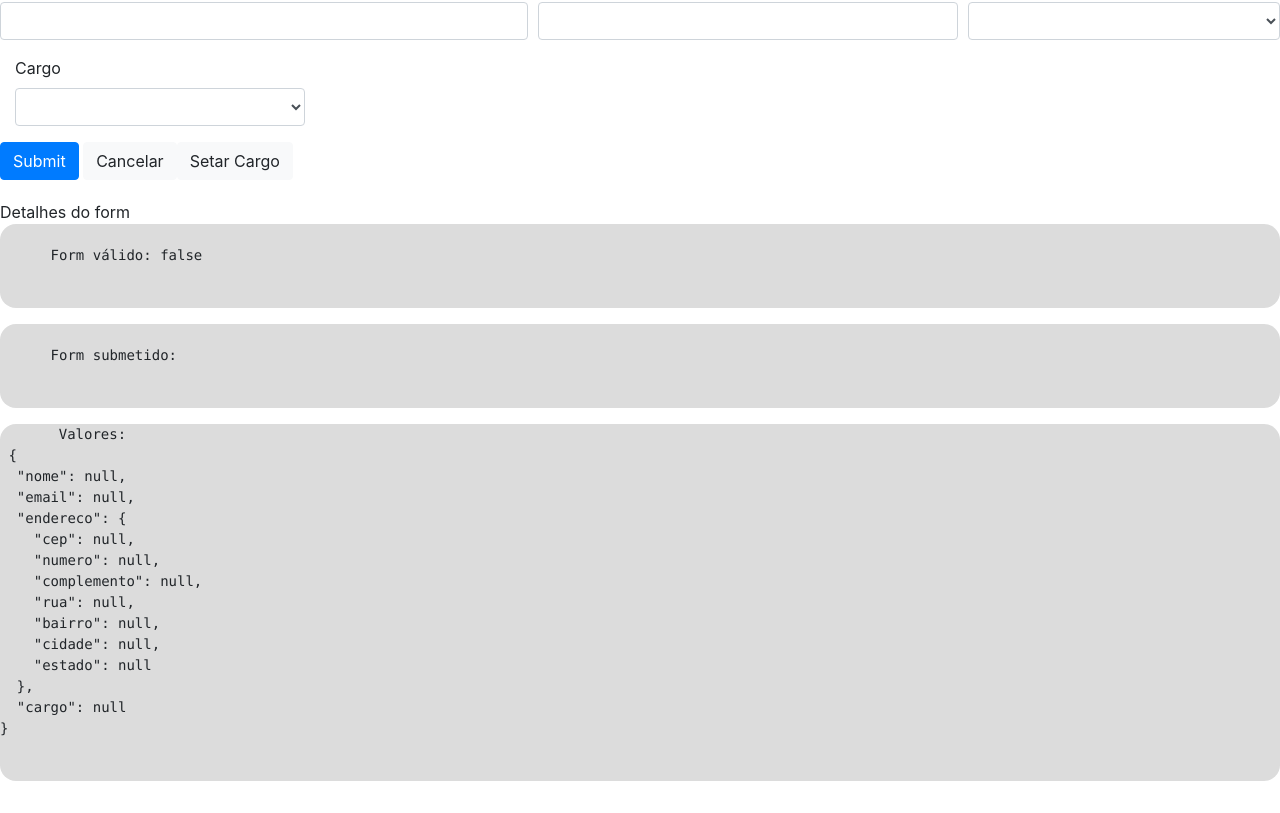
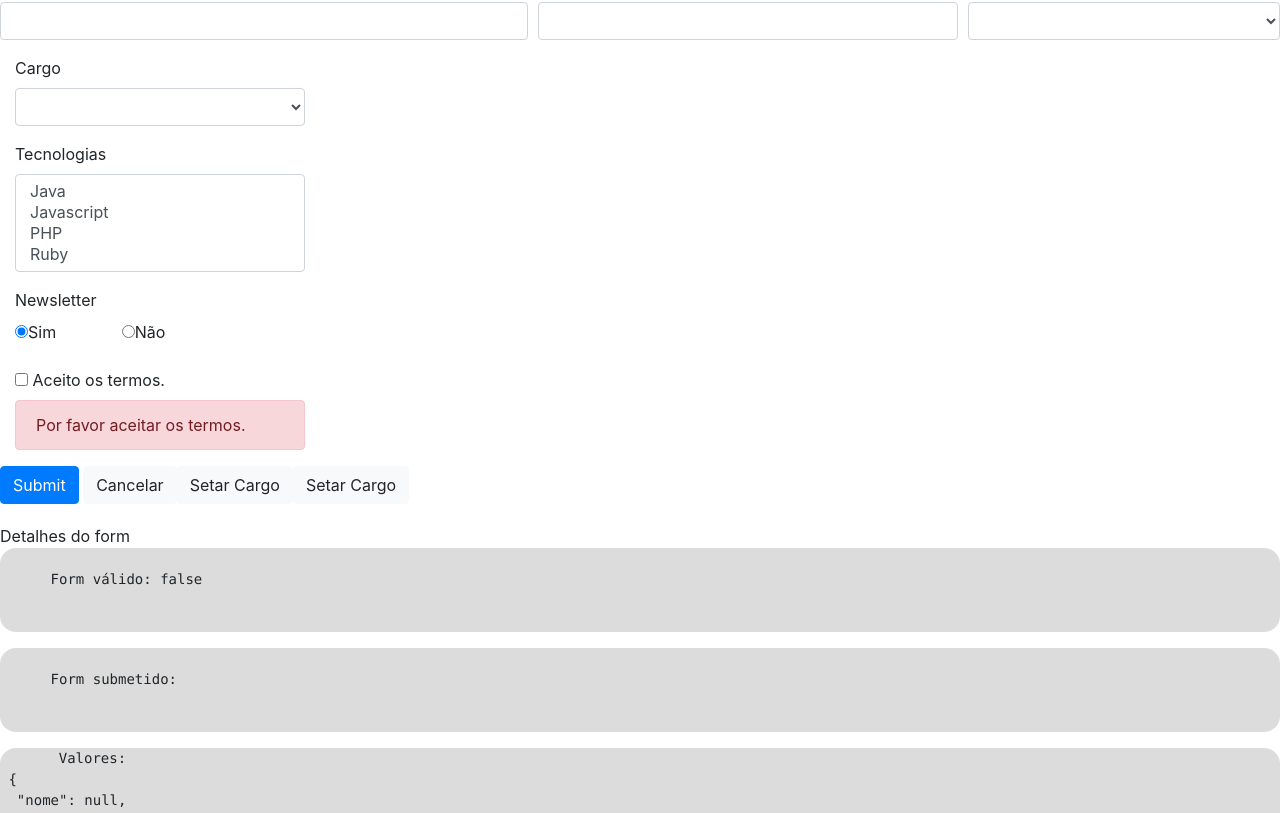
Before and after one commit to junioralves00/forms, an Angular app: page /dataForm in a window 1280 px wide. Shown: the part 602-1415 px from the top of the page. Built offline with nearby package versions, Linux system fonts and the light colour scheme.

Commit message:
Aula 106

```diff
--- a/src/app/data-form/data-form.component.html
+++ b/src/app/data-form/data-form.component.html
@@ -90,19 +90,53 @@
     </div>
 
   </div>
+  <div class="form-row">
+
+
+  </div>
+
+
   <div class="form-group">
     <div class="form-group col-md-3" [ngClass]="aplicaCssErro('cargo')">
       <label for="cargo" class="control-label">Cargo</label>
       <select class="form-control" id="cargo" name="cargo" formControlName="cargo" [compareWith]="compararCargos">
         <option *ngFor="let cargo of cargos " [ngValue]="cargo">{{ cargo.desc }}</option>
       </select>
+    </div>
+    <div class="form-group col-md-3" [ngClass]="aplicaCssErro('tecnologias')">
+      <label for="tecnologias" class="control-label">Tecnologias</label>
+      <select multiple class="form-control" id="tecnologias" name="tecnologias" formControlName="tecnologias">
+        <option *ngFor="let tecnologia of tecnologias " [value]="tecnologia.nome">{{ tecnologia.desc }}</option>
+      </select>
+    </div>
+    <div class="form-group col-md-3" [ngClass]="aplicaCssErro('newsletter')">
+      <label for="newsletter" class="control-label">Newsletter</label>
+      <div id="newsletter" class="row">
+        <div class="col-sm-4" *ngFor="let item of newsletterOp">
+          <label class="radio-inline">
+            <input type="radio" [value]="item.valor" formControlName="newsletter">{{ item.desc }}
+          </label>
+        </div>
+      </div>
+    </div>
+  </div>
 
+  <div class="form-group">
+    <div class="col-md-3" [ngClass]="aplicaCssErro('termos')">
+      <div class="checkbox">
+        <label class="checkbox-inline">
+          <input type="checkbox" formControlName="termos"> Aceito os termos.
+        </label>
+        <app-campo-control-erro [mostrarErro]="!formulario.get('termos').valid" msgErro="Por favor aceitar os termos.">
+        </app-campo-control-erro>
+      </div>
     </div>
   </div>
   <button type="submit" class="btn btn-primary">Submit</button>
   <span>&nbsp;</span>
   <button class="btn btn-light" (click)="resetar()">Cancelar</button>
   <button class="btn btn-light" (click)="setarCargo()">Setar Cargo</button>
+  <button class="btn btn-light" (click)="setarTecnologias()">Setar Cargo</button>
 
 
   <app-form-debug [form]="formulario"></app-form-debug>
--- a/src/app/data-form/data-form.component.ts
+++ b/src/app/data-form/data-form.component.ts
@@ -20,6 +20,9 @@ export class DataFormComponent implements OnInit {
   //estados: EstadoBr[];
   estados: Observable<EstadoBr[]>;
   cargos: any[];
+  tecnologias: any[];
+  newsletterOp: any[];
+
   constructor(
     private formBuilder: FormBuilder,
     private http: HttpClient,
@@ -32,6 +35,8 @@ export class DataFormComponent implements OnInit {
     this.estados = this.dropdownService.getEstadosBr();
 
     this.cargos = this.dropdownService.getCargos();
+    this.tecnologias = this.dropdownService.getTecnologias();
+    this.newsletterOp = this.dropdownService.getNewsletter();
     /*this.dropdownService.getEstadosBr()
       .subscribe((dados: EstadoBr[]) => {
         this.estados = dados;
@@ -54,7 +59,11 @@ export class DataFormComponent implements OnInit {
         cidade: [null, Validators.required],
         estado: [null, Validators.required]
       }),
-      cargo: [null]
+      cargo: [null],
+      tecnologias: [null],
+      newsletter: ['s'],
+      termos: [null, Validators.requiredTrue]
+
     });
   }
   //[null, Validators.required, Validators.minLength(3), Validators.maxLength(20)]
@@ -169,4 +178,9 @@ export class DataFormComponent implements OnInit {
     return obj1 && obj2 ? (obj1.nome === obj2.nome && obj1.nivel === obj2.nivel) : obj1 === obj2;
 
   }
+
+  setarTecnologias() {
+
+    this.formulario.get('tecnologias').setValue(['java', 'javascript', 'php']);
+  }
 }
--- a/src/app/shared/services/dropdown.service.ts
+++ b/src/app/shared/services/dropdown.service.ts
@@ -22,4 +22,21 @@ export class DropdownService {
       { nome: 'Dev', nivel: 'Senior', desc: 'Dev Senior' }
     ]
   }
+
+  getTecnologias() {
+    return [
+      { nome: 'java', desc: 'Java' },
+      { nome: 'javascript', desc: 'Javascript' },
+      { nome: 'php', desc: 'PHP' },
+      { nome: 'ruby', desc: 'Ruby' },
+    ]
+  }
+
+  getNewsletter() {
+    return [
+      { valor: 's', desc: 'Sim' },
+      { valor: 'n', desc: 'Não' }
+    ]
+  }
+
 }
```
